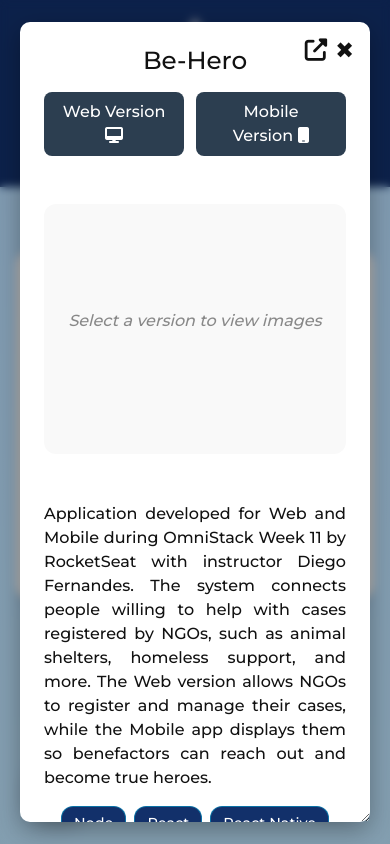
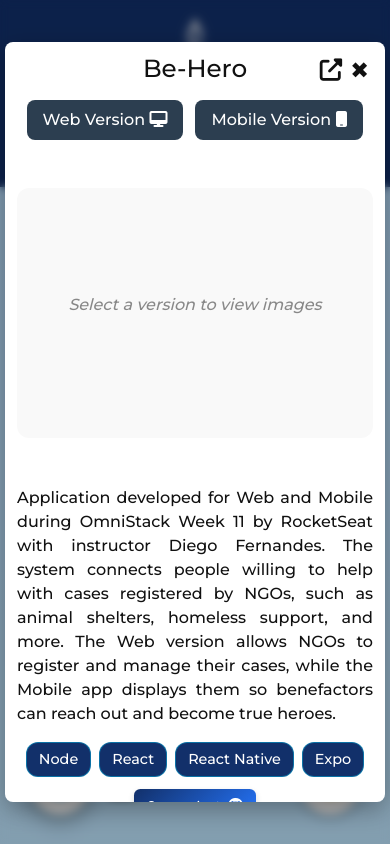
Before and after one commit to arthurmdros/portfolio, a plain HTML site: page index.html in a window 390 px wide. Both pictures are taken after a click on the button "Ver detalhes". Shown: the part 2234-3078 px from the top of the page. Drawn offline with nearby package versions, Linux system fonts and the light colour scheme.

Commit message:
:lipstick: Responsividade no dialog

```diff
--- a/css/styles.css
+++ b/css/styles.css
@@ -461,11 +461,10 @@ body.dark .toggle-theme i {
 
 /* ====== CARD BASE ====== */
 
-
 .text-width {
   width: 100%;
   max-width: 600px; /* limite no desktop */
-  margin: 0 auto;  /* centraliza */
+  margin: 0 auto; /* centraliza */
   padding: 1rem 1rem;
 }
 
@@ -1004,8 +1003,8 @@ footer {
   flex: 1;
   width: 100%;
   max-width: 450px; /* limite no desktop */
-  margin: 0 auto;   /* centraliza */
-  padding: 0 1rem;  /* respiro lateral */
+  margin: 0 auto; /* centraliza */
+  padding: 0 1rem; /* respiro lateral */
 }
 
 .footer-contact h3,
@@ -1171,8 +1170,7 @@ body.dark #lang-toggle {
 .dialog {
   display: none;
   position: fixed;
-  top: 0;
-  left: 0;
+  inset: 0; /* equivale a top:0; left:0; right:0; bottom:0 */
   width: 100%;
   height: 100%;
   background: rgba(0, 0, 0, 0.3);
@@ -1180,25 +1178,27 @@ body.dark #lang-toggle {
   justify-content: center;
   align-items: center;
   z-index: 2000;
-  padding: 20px;
+  padding: 10px; /* padding reduzido para mobile */
   animation: fadeIn 0.3s ease;
+  overflow: auto; /* garante scroll se nada couber */
 }
 
 /* Conteúdo */
 .dialog-content {
   backdrop-filter: blur(12px);
-  border-radius: 10px;
-  padding: 24px;
-  width: 600px;
-  height: 800px;
+  border-radius: 12px;
+  padding: 20px;
+  width: 90%;
+  max-width: 600px;
+  max-height: 90vh; /* nunca passa da altura da tela */
   box-shadow: 0 8px 24px rgba(0, 0, 0, 0.3);
   transform: scale(0.9);
   animation: scaleIn 0.4s ease forwards;
   text-align: center;
   position: relative;
-  resize: both; /* permite redimensionar */
-  overflow: auto;
+  overflow: auto; /* scroll interno se o conteúdo for maior */
   transition: all 0.3s ease;
+  resize: none; /* evita quebrar no mobile */
 }
 
 /* Header do dialog */
@@ -1698,6 +1698,12 @@ body.light {
   .text-width {
     max-width: 100%;
   }
+
+  .dialog-content {
+    width: 95%;
+    max-height: 85vh;
+    padding: 16px;
+  }
 }
 
 @media (max-width: 480px) {
@@ -1708,4 +1714,16 @@ body.light {
   .text-width {
     padding: 2rem 1rem;
   }
-}
+
+  .dialog {
+    padding: 5px;
+  }
+
+  .dialog-content {
+    width: 100%;
+    max-width: 100%;
+    max-height: 90vh;
+    border-radius: 8px;
+    padding: 12px;
+  }
+}
```
